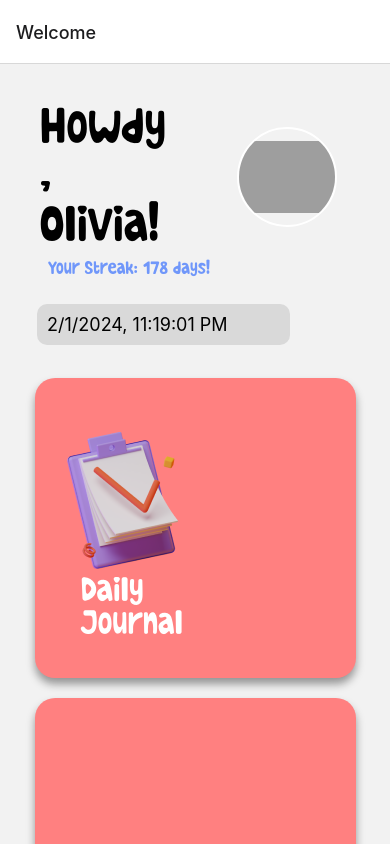
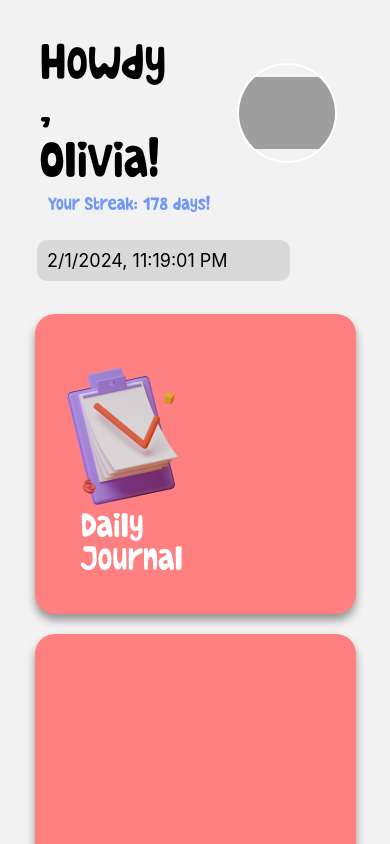
Before and after one commit to JosephLiao542211/Qhacks-2024-DeerJournal, a React Native app in the folder App/: screen / in a window 390 px wide. Built offline with nearby package versions, Linux system fonts and the light colour scheme; grey boxes are pictures that could not be loaded.

Commit message:
dsfsdfsdfsdf

```diff
--- a/App/App.js
+++ b/App/App.js
@@ -39,7 +39,7 @@ const App = () => {
           <Stack.Screen
             name="Home"
             component={HomeScreen}
-            options={{title: 'Welcome', headerShown: true}}
+            options={{title: 'Welcome', headerShown: false}}
           />
           <Stack.Screen name="Journal" component={PresentJournal} />
           <Stack.Screen name="Envision" component={Envision} />
```
